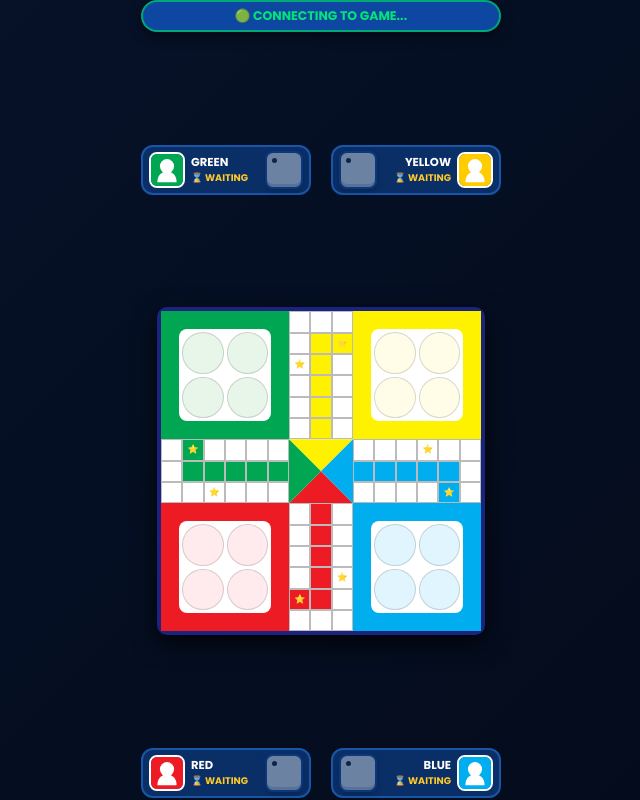
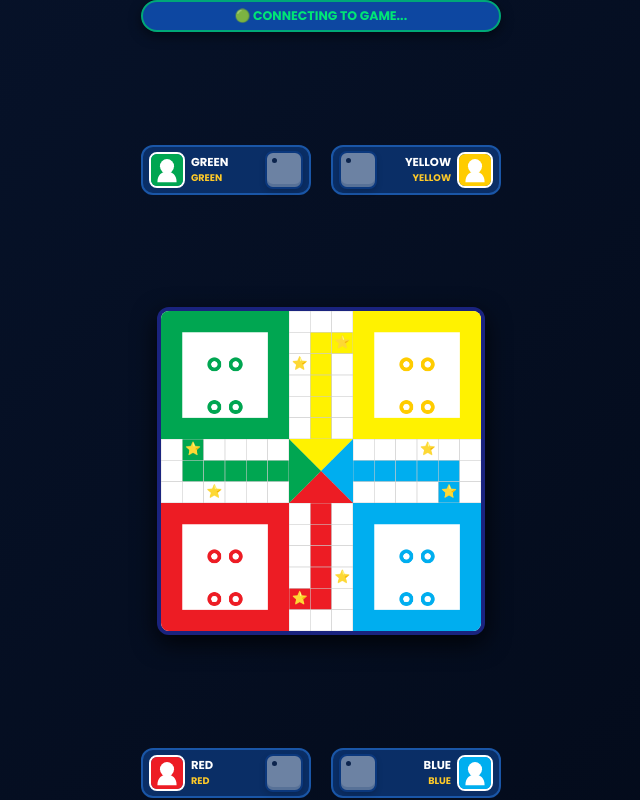
Before and after one commit to ftabhirams/ludomaniac, a website: page public/index.html in a window 1280 px wide. Shown: the whole page, without its empty margins (319-959 px from the left). Drawn offline with nearby package versions, Linux system fonts and the light colour scheme; no server answers.

Commit message:
Update index.html

```diff
--- a/public/index.html
+++ b/public/index.html
@@ -3,7 +3,7 @@
 <head>
   <meta charset="UTF-8">
   <meta name="viewport" content="width=device-width, initial-scale=1.0, maximum-scale=1.0, user-scalable=no, viewport-fit=cover">
-  <title>Tap In Ludo</title>
+  <title>Tap In Ludo Pro</title>
   <link href="https://fonts.googleapis.com/css2?family=Poppins:wght@500;700;800&display=swap" rel="stylesheet">
   <link rel="stylesheet" href="https://cdnjs.cloudflare.com/ajax/libs/font-awesome/6.4.0/css/all.min.css">
   <style>
@@ -45,9 +45,8 @@
 
     .player-details { display: flex; flex-direction: column; overflow: hidden; flex: 1; }
     .player-name { font-size: 0.72rem; font-weight: 700; white-space: nowrap; overflow: hidden; text-overflow: ellipsis; color: #fff; }
-    .status-subtext { font-size: 0.6rem; color: #ffca28; font-weight: 700; text-transform: uppercase; }
+    .color-label { font-size: 0.6rem; color: #ffca28; font-weight: 700; text-transform: uppercase; }
 
-    /* REAL 3D CUBE DIE */
     .card-dice {
       width: 38px; height: 38px; background: #ffffff; border-radius: 8px;
       border: 2px solid #0d47a1; box-shadow: inset 0 -3px 0 #cbd5e1, 0 3px 6px rgba(0,0,0,0.4);
@@ -72,53 +71,22 @@
       100% { transform: perspective(300px) rotateX(720deg) rotateY(360deg) scale(1); }
     }
 
-    /* RESPONSIVE BOARD */
-    .ludo-board {
-      width: min(90vw, 41vh); height: min(90vw, 41vh);
-      background: #fff; border: 4px solid #1a237e; border-radius: 10px;
-      display: grid; grid-template-columns: repeat(15, 1fr); grid-template-rows: repeat(15, 1fr);
-      box-shadow: 0 8px 24px rgba(0,0,0,0.8); position: relative;
+    /* CANVAS BOARD CONTAINER */
+    #canvas-container {
+      width: min(90vw, 41vh);
+      height: min(90vw, 41vh);
+      position: relative;
+      box-shadow: 0 8px 24px rgba(0,0,0,0.8);
+      border-radius: 12px;
+      overflow: hidden;
+      border: 4px solid #1a237e;
     }
 
-    .base { position: relative; display: flex; align-items: center; justify-content: center; z-index: 2; }
-    .base-green { grid-column: 1 / 7; grid-row: 1 / 7; background: #00a651; }
-    .base-yellow { grid-column: 10 / 16; grid-row: 1 / 7; background: #fff200; }
-    .base-red { grid-column: 1 / 7; grid-row: 10 / 16; background: #ed1c24; }
-    .base-blue { grid-column: 10 / 16; grid-row: 10 / 16; background: #00aeef; }
-
-    .base-white-box { width: 72%; height: 72%; background: #fff; border-radius: 8px; display: grid; grid-template-columns: 1fr 1fr; grid-template-rows: 1fr 1fr; padding: 3px; gap: 3px; }
-    .pawn-socket { border-radius: 50%; border: 1.5px solid rgba(0,0,0,0.15); display: flex; align-items: center; justify-content: center; position: relative; cursor: pointer; }
-    .socket-green { background: #e8f5e9; } .socket-yellow { background: #fffde7; } .socket-red { background: #ffebee; } .socket-blue { background: #e1f5fe; }
-
-    .center-home { grid-column: 7 / 10; grid-row: 7 / 10; background: #fff; position: relative; z-index: 2; display: flex; align-items: center; justify-content: center; overflow: hidden; }
-    .tri-top { position: absolute; top:0; left:0; width:100%; height:50%; background:#fff200; clip-path: polygon(0 0, 100% 0, 50% 100%); }
-    .tri-bottom { position: absolute; bottom:0; left:0; width:100%; height:50%; background:#ed1c24; clip-path: polygon(50% 0, 100% 100%, 0 100%); }
-    .tri-left { position: absolute; top:0; left:0; width:50%; height:100%; background:#00a651; clip-path: polygon(0 0, 100% 50%, 0 100%); }
-    .tri-right { position: absolute; top:0; right:0; width:50%; height:100%; background:#00aeef; clip-path: polygon(100% 0, 100% 100%, 0 50%); }
-
-    .center-finished-container { position: absolute; z-index: 10; width: 80%; height: 80%; display: flex; flex-wrap: wrap; align-items: center; justify-content: center; gap: 2px; }
-
-    .cell { border: 0.5px solid #bbb; background: #ffffff; display: flex; align-items: center; justify-content: center; position: relative; z-index: 1; }
-    .cell.path-green { background: #00a651 !important; } .cell.path-yellow { background: #fff200 !important; } .cell.path-red { background: #ed1c24 !important; } .cell.path-blue { background: #00aeef !important; }
-    .cell.star-cell::after { content: "⭐"; font-size: 0.55rem; }
-
-    /* 3D PIN PAWN & HOPPING ANIMATION */
-    .pin-pawn {
-      width: 14px; height: 18px; border-radius: 50% 50% 50% 0; transform: rotate(-45deg);
-      position: absolute; cursor: pointer; box-shadow: -2px 2px 4px rgba(0,0,0,0.5);
-      transition: all 0.12s ease-in-out; z-index: 20;
-    }
-    .pin-pawn::after { content: ""; width: 5px; height: 5px; border-radius: 50%; background: #fff; position: absolute; top: 3px; left: 3px; }
-    .pin-red { background: #ed1c24; border: 1.5px solid #900; }
-    .pin-green { background: #00a651; border: 1.5px solid #005000; }
-    .pin-yellow { background: #ffcc00; border: 1.5px solid #998000; }
-    .pin-blue { background: #00aeef; border: 1.5px solid #005599; }
-
-    .pin-pawn.hopping { animation: pawnHop 0.12s ease-in-out; }
-    @keyframes pawnHop {
-      0% { transform: rotate(-45deg) translateY(0); }
-      50% { transform: rotate(-45deg) translateY(-8px) scale(1.2); }
-      100% { transform: rotate(-45deg) translateY(0); }
+    #gameCanvas {
+      width: 100%;
+      height: 100%;
+      display: block;
+      background: #fff;
     }
 
     .btn-start-match { background: #ffca28; color: #121212; font-weight: 800; border: none; padding: 8px 22px; border-radius: 20px; font-size: 0.85rem; cursor: pointer; box-shadow: 0 4px 12px rgba(255,202,40,0.4); z-index: 10; }
@@ -147,7 +115,7 @@
       <div class="avatar-wrapper"><img id="img-green" class="avatar-img"></div>
       <div class="player-details">
         <span class="player-name" id="name-green">GREEN</span>
-        <span class="status-subtext" id="status-green">⌛ WAITING</span>
+        <span class="color-label">GREEN</span>
       </div>
       <div class="card-dice" id="dice-green" data-value="1">
         <div class="pip pip-1"></div><div class="pip pip-2"></div><div class="pip pip-3"></div>
@@ -165,23 +133,15 @@
       </div>
       <div class="player-details" style="text-align: right;">
         <span class="player-name" id="name-yellow">YELLOW</span>
-        <span class="status-subtext" id="status-yellow">⌛ WAITING</span>
+        <span class="color-label">YELLOW</span>
       </div>
       <div class="avatar-wrapper"><img id="img-yellow" class="avatar-img"></div>
     </div>
   </div>
 
-  <!-- 15x15 BOARD -->
-  <div class="ludo-board" id="board">
-    <div class="base base-green"><div class="base-white-box"><div class="pawn-socket socket-green" id="sock-green-0"></div><div class="pawn-socket socket-green" id="sock-green-1"></div><div class="pawn-socket socket-green" id="sock-green-2"></div><div class="pawn-socket socket-green" id="sock-green-3"></div></div></div>
-    <div class="base base-yellow"><div class="base-white-box"><div class="pawn-socket socket-yellow" id="sock-yellow-0"></div><div class="pawn-socket socket-yellow" id="sock-yellow-1"></div><div class="pawn-socket socket-yellow" id="sock-yellow-2"></div><div class="pawn-socket socket-yellow" id="sock-yellow-3"></div></div></div>
-    <div class="base base-red"><div class="base-white-box"><div class="pawn-socket socket-red" id="sock-red-0"></div><div class="pawn-socket socket-red" id="sock-red-1"></div><div class="pawn-socket socket-red" id="sock-red-2"></div><div class="pawn-socket socket-red" id="sock-red-3"></div></div></div>
-    <div class="base base-blue"><div class="base-white-box"><div class="pawn-socket socket-blue" id="sock-blue-0"></div><div class="pawn-socket socket-blue" id="sock-blue-1"></div><div class="pawn-socket socket-blue" id="sock-blue-2"></div><div class="pawn-socket socket-blue" id="sock-blue-3"></div></div></div>
-
-    <div class="center-home">
-      <div class="tri-top"></div><div class="tri-bottom"></div><div class="tri-left"></div><div class="tri-right"></div>
-      <div class="center-finished-container" id="center-finished-pawns"></div>
-    </div>
+  <!-- HTML5 CANVAS BOARD -->
+  <div id="canvas-container">
+    <canvas id="gameCanvas" width="600" height="600"></canvas>
   </div>
 
   <!-- BOTTOM HUDS -->
@@ -191,7 +151,7 @@
       <div class="avatar-wrapper"><img id="img-red" class="avatar-img"></div>
       <div class="player-details">
         <span class="player-name" id="name-red">RED</span>
-        <span class="status-subtext" id="status-red">⌛ WAITING</span>
+        <span class="color-label">RED</span>
       </div>
       <div class="card-dice" id="dice-red" data-value="1">
         <div class="pip pip-1"></div><div class="pip pip-2"></div><div class="pip pip-3"></div>
@@ -209,7 +169,7 @@
       </div>
       <div class="player-details" style="text-align: right;">
         <span class="player-name" id="name-blue">BLUE</span>
-        <span class="status-subtext" id="status-blue">⌛ WAITING</span>
+        <span class="color-label">BLUE</span>
       </div>
       <div class="avatar-wrapper"><img id="img-blue" class="avatar-img"></div>
     </div>
@@ -231,53 +191,137 @@
       if (img) img.src = defaultAvatarSvg(c);
     });
 
-    const board = document.getElementById('board');
-    const cells = {};
+    // CANVAS ENGINE & PATH MAPS
+    const canvas = document.getElementById('gameCanvas');
+    const ctx = canvas.getContext('2d');
+    const SIZE = 600;
+    const CELL = SIZE / 15; // 40px per grid cell
 
     const CIRCUIT = [
-      [14,7],[13,7],[12,7],[11,7],[10,7],[9,6],[9,5],[9,4],[9,3],[9,2],[9,1],[8,1],[7,1],
-      [7,2],[7,3],[7,4],[7,5],[7,6],[6,7],[5,7],[4,7],[3,7],[2,7],[1,7],[1,8],[1,9],
-      [2,9],[3,9],[4,9],[5,9],[6,9],[7,10],[7,11],[7,12],[7,13],[7,14],[7,15],[8,15],[9,15],
-      [9,14],[9,13],[9,12],[9,11],[9,10],[10,9],[11,9],[12,9],[13,9],[14,9],[15,9],[15,8],[15,7]
+      [13,6],[12,6],[11,6],[10,6],[9,6],[8,5],[8,4],[8,3],[8,2],[8,1],[8,0],[7,0],[6,0],
+      [6,1],[6,2],[6,3],[6,4],[6,5],[5,6],[4,6],[3,6],[2,6],[1,6],[0,6],[0,7],[0,8],
+      [1,8],[2,8],[3,8],[4,8],[5,8],[6,9],[6,10],[6,11],[6,12],[6,13],[6,14],[7,14],[8,14],
+      [8,13],[8,12],[8,11],[8,10],[8,9],[9,8],[10,8],[11,8],[12,8],[13,8],[14,8],[14,7],[14,6]
     ];
 
     const COLOR_OFFSETS = {
-      RED: { startIdx: 0, homeStretch: [[14,8],[13,8],[12,8],[11,8],[10,8],[8,8]] },
-      GREEN: { startIdx: 13, homeStretch: [[8,2],[8,3],[8,4],[8,5],[8,6],[8,8]] },
-      YELLOW: { startIdx: 26, homeStretch: [[2,8],[3,8],[4,8],[5,8],[6,8],[8,8]] },
-      BLUE: { startIdx: 39, homeStretch: [[8,14],[8,13],[8,12],[8,11],[8,10],[8,8]] }
+      RED: { startIdx: 0, homeStretch: [[13,7],[12,7],[11,7],[10,7],[9,7],[7,7]], baseSockets: [[11,2],[11,3],[13,2],[13,3]] },
+      GREEN: { startIdx: 13, homeStretch: [[7,1],[7,2],[7,3],[7,4],[7,5],[7,7]], baseSockets: [[2,2],[2,3],[4,2],[4,3]] },
+      YELLOW: { startIdx: 26, homeStretch: [[1,7],[2,7],[3,7],[4,7],[5,7],[7,7]], baseSockets: [[2,11],[2,12],[4,11],[4,12]] },
+      BLUE: { startIdx: 39, homeStretch: [[7,13],[7,12],[7,11],[7,10],[7,9],[7,7]], baseSockets: [[11,11],[11,12],[13,11],[13,12]] }
     };
 
-    const STAR_CELL_COORDS = ['13_9', '3_7', '7_13', '9_3', '14_7', '7_2', '2_9', '9_14'];
+    const STAR_TILES = [[12,8], [2,6], [6,12], [8,2], [13,6], [6,1], [1,8], [8,13]];
 
-    function initGridCells() {
-      for (let r = 1; r <= 15; r++) {
-        for (let c = 1; c <= 15; c++) {
-          if ((r <= 6 && c <= 6) || (r <= 6 && c >= 10) || (r >= 10 && c <= 6) || (r >= 10 && c >= 10) || (r >= 7 && r <= 9 && c >= 7 && c <= 9)) continue;
+    let gameStatePlayers = [];
 
-          const cell = document.createElement('div');
-          cell.className = 'cell';
-          cell.style.gridRow = r; cell.style.gridColumn = c;
+    function drawBoard() {
+      ctx.clearRect(0, 0, SIZE, SIZE);
 
-          if (r === 14 && c === 7) cell.classList.add('path-red');
-          if (r === 7 && c === 2) cell.classList.add('path-green');
-          if (r === 2 && c === 9) cell.classList.add('path-yellow');
-          if (r === 9 && c === 14) cell.classList.add('path-blue');
-          if ((r === 8 && c >= 2 && c <= 6)) cell.classList.add('path-green');
-          if ((c === 8 && r >= 2 && r <= 6)) cell.classList.add('path-yellow');
-          if ((r === 8 && c >= 10 && c <= 14)) cell.classList.add('path-blue');
-          if ((c === 8 && r >= 10 && r <= 14)) cell.classList.add('path-red');
+      // Draw Grid Cells
+      ctx.strokeStyle = '#cccccc';
+      ctx.lineWidth = 1;
+      for (let r = 0; r < 15; r++) {
+        for (let c = 0; c < 15; c++) {
+          ctx.fillStyle = '#ffffff';
+          // Color Home Stretches & Starts
+          if (r === 13 && c === 6) ctx.fillStyle = '#ed1c24';
+          if (r === 6 && c === 1) ctx.fillStyle = '#00a651';
+          if (r === 1 && c === 8) ctx.fillStyle = '#fff200';
+          if (r === 8 && c === 13) ctx.fillStyle = '#00aeef';
 
-          if (STAR_CELL_COORDS.includes(`${r}_${c}`)) cell.classList.add('star-cell');
+          if (r === 7 && c >= 1 && c <= 5) ctx.fillStyle = '#00a651';
+          if (c === 7 && r >= 1 && r <= 5) ctx.fillStyle = '#fff200';
+          if (r === 7 && c >= 9 && c <= 13) ctx.fillStyle = '#00aeef';
+          if (c === 7 && r >= 9 && r <= 13) ctx.fillStyle = '#ed1c24';
 
-          board.appendChild(cell);
-          cells[`${r}_${c}`] = cell;
+          ctx.fillRect(c * CELL, r * CELL, CELL, CELL);
+          ctx.strokeRect(c * CELL, r * CELL, CELL, CELL);
         }
       }
+
+      // Draw Bases
+      drawBase(0, 0, '#00a651'); // Green
+      drawBase(9 * CELL, 0, '#fff200'); // Yellow
+      drawBase(0, 9 * CELL, '#ed1c24'); // Red
+      drawBase(9 * CELL, 9 * CELL, '#00aeef'); // Blue
+
+      // Draw Center Triangles
+      ctx.beginPath(); ctx.moveTo(6*CELL, 6*CELL); ctx.lineTo(9*CELL, 6*CELL); ctx.lineTo(7.5*CELL, 7.5*CELL); ctx.fillStyle='#fff200'; ctx.fill();
+      ctx.beginPath(); ctx.moveTo(9*CELL, 6*CELL); ctx.lineTo(9*CELL, 9*CELL); ctx.lineTo(7.5*CELL, 7.5*CELL); ctx.fillStyle='#00aeef'; ctx.fill();
+      ctx.beginPath(); ctx.moveTo(9*CELL, 9*CELL); ctx.lineTo(6*CELL, 9*CELL); ctx.lineTo(7.5*CELL, 7.5*CELL); ctx.fillStyle='#ed1c24'; ctx.fill();
+      ctx.beginPath(); ctx.moveTo(6*CELL, 9*CELL); ctx.lineTo(6*CELL, 6*CELL); ctx.lineTo(7.5*CELL, 7.5*CELL); ctx.fillStyle='#00a651'; ctx.fill();
+
+      // Draw Stars
+      ctx.fillStyle = '#ffca28';
+      ctx.font = `${CELL * 0.6}px Poppins`;
+      ctx.textAlign = 'center';
+      ctx.textBaseline = 'middle';
+      STAR_TILES.forEach(([r, c]) => {
+        ctx.fillText('⭐', c * CELL + CELL / 2, r * CELL + CELL / 2);
+      });
+
+      // Draw Pawns
+      drawPawns();
     }
-    initGridCells();
 
-    function getCoords(color, pos) {
+    function drawBase(x, y, color) {
+      ctx.fillStyle = color;
+      ctx.fillRect(x, y, 6 * CELL, 6 * CELL);
+      ctx.fillStyle = '#ffffff';
+      ctx.fillRect(x + CELL, y + CELL, 4 * CELL, 4 * CELL);
+    }
+
+    function drawPawns() {
+      // Draw default sockets & pawns
+      ['RED', 'GREEN', 'YELLOW', 'BLUE'].forEach(color => {
+        const sockets = COLOR_OFFSETS[color].baseSockets;
+        const player = gameStatePlayers.find(p => p.color === color);
+
+        sockets.forEach(([r, c], idx) => {
+          ctx.beginPath();
+          ctx.arc(c * CELL + CELL / 2, r * CELL + CELL / 2, CELL * 0.3, 0, Math.PI * 2);
+          ctx.fillStyle = color === 'RED' ? '#ffebee' : color === 'GREEN' ? '#e8f5e9' : color === 'YELLOW' ? '#fffde7' : '#e1f5fe';
+          ctx.fill();
+          ctx.strokeStyle = '#cccccc';
+          ctx.stroke();
+
+          // Render pawn if inside base (pos 0) or default unjoined
+          const pos = player ? player.tokens[idx] : 0;
+          if (pos === 0) {
+            renderPawnCircle(r, c, color);
+          }
+        });
+
+        if (player) {
+          player.tokens.forEach((pos, idx) => {
+            if (pos > 0) {
+              const coords = getTileCoords(color, pos);
+              if (coords) renderPawnCircle(coords[0], coords[1], color);
+            }
+          });
+        }
+      });
+    }
+
+    function renderPawnCircle(r, c, color) {
+      const hex = color === 'RED' ? '#ed1c24' : color === 'GREEN' ? '#00a651' : color === 'YELLOW' ? '#ffcc00' : '#00aeef';
+      ctx.beginPath();
+      ctx.arc(c * CELL + CELL / 2, r * CELL + CELL / 2, CELL * 0.35, 0, Math.PI * 2);
+      ctx.fillStyle = hex;
+      ctx.fill();
+      ctx.lineWidth = 2;
+      ctx.strokeStyle = '#ffffff';
+      ctx.stroke();
+
+      // Inner Pin Highlight
+      ctx.beginPath();
+      ctx.arc(c * CELL + CELL / 2, r * CELL + CELL / 2, CELL * 0.15, 0, Math.PI * 2);
+      ctx.fillStyle = '#ffffff';
+      ctx.fill();
+    }
+
+    function getTileCoords(color, pos) {
       if (pos === 0) return null;
       const offset = COLOR_OFFSETS[color].startIdx;
       if (pos <= 51) {
@@ -285,9 +329,39 @@
         return CIRCUIT[circuitIdx];
       } else {
         const homeIdx = pos - 52;
-        return COLOR_OFFSETS[color].homeStretch[homeIdx] || [8,8];
+        return COLOR_OFFSETS[color].homeStretch[homeIdx] || [7,7];
       }
     }
+
+    // CANVAS CLICK INTERACTION
+    canvas.addEventListener('click', (e) => {
+      const rect = canvas.getBoundingClientRect();
+      const scale = SIZE / rect.width;
+      const clickX = (e.clientX - rect.left) * scale;
+      const clickY = (e.clientY - rect.top) * scale;
+
+      const clickCol = Math.floor(clickX / CELL);
+      const clickRow = Math.floor(clickY / CELL);
+
+      const me = gameStatePlayers.find(p => p.id === socket.id);
+      if (!me) return;
+
+      // Check which of 'me's tokens was clicked
+      me.tokens.forEach((pos, idx) => {
+        let tokenR, tokenC;
+        if (pos === 0) {
+          [tokenR, tokenC] = COLOR_OFFSETS[me.color].baseSockets[idx];
+        } else {
+          const coords = getTileCoords(me.color, pos);
+          if (coords) [tokenR, tokenC] = coords;
+        }
+
+        if (tokenR === clickRow && tokenC === clickCol) {
+          playSFX('move');
+          socket.emit('moveToken', { room: myRoom, tokenIndex: idx });
+        }
+      });
+    });
 
     const audioCtx = new (window.AudioContext || window.webkitAudioContext)();
     function playSFX(type) {
@@ -333,67 +407,13 @@
     const btnStartMatchTrigger = document.getElementById('btn-start-match-trigger');
 
     socket.on('updateGameState', ({ players, currentTurnColor, diceValue, isStarted, isHost, winners }) => {
-      renderFullBoardState(players, currentTurnColor, isStarted, isHost);
-    });
+      gameStatePlayers = players;
+      drawBoard();
 
-    socket.on('tokenMovedStep', async ({ playerColor, tokenIndex, oldPos, newPos, players, currentTurnColor, winners }) => {
-      // ANIMATE STEP-BY-STEP HOPPING
-      if (oldPos > 0 && newPos > oldPos) {
-        for (let p = oldPos + 1; p <= newPos; p++) {
-          playSFX('move');
-          renderSingleStep(playerColor, tokenIndex, p);
-          await new Promise(res => setTimeout(res, 140));
-        }
-      }
-      renderFullBoardState(players, currentTurnColor, true, false);
-      if (winners && winners.length > 0) renderLeaderboard(winners);
-    });
-
-    function renderSingleStep(color, tokenIdx, pos) {
-      const colorLower = color.toLowerCase();
-      let pawnEl = document.getElementById(`pawn_${color}_${tokenIdx}`);
-      if (!pawnEl) {
-        pawnEl = document.createElement('div');
-        pawnEl.id = `pawn_${color}_${tokenIdx}`;
-        pawnEl.className = `pin-pawn pin-${colorLower}`;
-      }
-      pawnEl.classList.add('hopping');
-      setTimeout(() => pawnEl.classList.remove('hopping'), 120);
-
-      const coords = getCoords(color, pos);
-      if (coords) {
-        if (pos === 57) {
-          document.getElementById('center-finished-pawns').appendChild(pawnEl);
-        } else {
-          const targetCell = cells[`${coords[0]}_${coords[1]}`];
-          if (targetCell) targetCell.appendChild(pawnEl);
-        }
-      }
-    }
-
-    function renderFullBoardState(players, currentTurnColor, isStarted, isHost) {
-      document.querySelectorAll('.pin-pawn').forEach(p => p.remove());
-
-      // ALWAYS RENDER INITIAL 4 PAWNS IN SOCKETS FOR ALL 4 COLORS
       ['green', 'yellow', 'red', 'blue'].forEach(c => {
         document.getElementById(`name-${c}`).innerText = 'Waiting...';
-        document.getElementById(`status-${c}`).innerText = '⌛ WAITING';
-        document.getElementById(`status-${c}`).style.color = '#ffca28';
         document.getElementById(`card-${c}`).classList.remove('active-turn');
         document.getElementById(`you-${c}`).style.display = 'none';
-
-        for (let i = 0; i < 4; i++) {
-          const socketEl = document.getElementById(`sock-${c}-${i}`);
-          if (socketEl && !socketEl.querySelector('.pin-pawn')) {
-            const pawnEl = document.createElement('div');
-            pawnEl.id = `pawn_${c.toUpperCase()}_${i}`;
-            pawnEl.className = `pin-pawn pin-${c}`;
-            const clickHandler = () => socket.emit('moveToken', { room: myRoom, tokenIndex: i });
-            socketEl.onclick = clickHandler;
-            pawnEl.onclick = clickHandler;
-            socketEl.appendChild(pawnEl);
-          }
-        }
       });
 
       if (isHost && !isStarted && players.length >= 2) {
@@ -407,10 +427,7 @@
       players.forEach(p => {
         const colorLower = p.color.toLowerCase();
         document.getElementById(`name-${colorLower}`).innerText = p.name;
-        document.getElementById(`status-${colorLower}`).innerText = '🟢 ONLINE';
-        document.getElementById(`status-${colorLower}`).style.color = '#00e676';
 
-        // DISPLAY "⭐ YOU" BADGE FOR YOUR OWN CARD
         if (p.id === socket.id) {
           document.getElementById(`you-${colorLower}`).style.display = 'block';
         }
@@ -425,38 +442,6 @@
           document.getElementById(`card-${colorLower}`).classList.add('active-turn');
           activePlayerName = p.name;
         }
-
-        p.tokens.forEach((pos, idx) => {
-          let pawnEl = document.getElementById(`pawn_${p.color}_${idx}`);
-          if (!pawnEl) {
-            pawnEl = document.createElement('div');
-            pawnEl.id = `pawn_${p.color}_${idx}`;
-            pawnEl.className = `pin-pawn pin-${colorLower}`;
-          }
-
-          const handleTokenClick = () => {
-            playSFX('move');
-            socket.emit('moveToken', { room: myRoom, tokenIndex: idx });
-          };
-
-          pawnEl.onclick = handleTokenClick;
-
-          if (pos === 0) {
-            const socketEl = document.getElementById(`sock-${colorLower}-${idx}`);
-            if (socketEl) {
-              socketEl.onclick = handleTokenClick;
-              socketEl.appendChild(pawnEl);
-            }
-          } else if (pos === 57) {
-            document.getElementById('center-finished-pawns').appendChild(pawnEl);
-          } else {
-            const coords = getCoords(p.color, pos);
-            if (coords) {
-              const targetCell = cells[`${coords[0]}_${coords[1]}`];
-              if (targetCell) targetCell.appendChild(pawnEl);
-            }
-          }
-        });
       });
 
       const banner = document.getElementById('status-banner');
@@ -467,7 +452,22 @@
       } else {
         banner.innerHTML = `🎲 <strong>${activePlayerName}'S TURN (${currentTurnColor})</strong> - TAP YOUR DICE!`;
       }
-    }
+    });
+
+    socket.on('tokenMovedStep', async ({ playerColor, tokenIndex, oldPos, newPos, players, currentTurnColor, winners }) => {
+      gameStatePlayers = players;
+      if (oldPos > 0 && newPos > oldPos) {
+        for (let p = oldPos + 1; p <= newPos; p++) {
+          playSFX('move');
+          const player = gameStatePlayers.find(pl => pl.color === playerColor);
+          if (player) player.tokens[tokenIndex] = p;
+          drawBoard();
+          await new Promise(res => setTimeout(res, 140));
+        }
+      }
+      gameStatePlayers = players;
+      drawBoard();
+    });
 
     btnStartMatchTrigger.onclick = () => {
       socket.emit('startMatch', { room: myRoom });
@@ -505,22 +505,10 @@
       document.getElementById('status-banner').innerHTML = `🎲 <strong>${rollerName} rolled a ${diceValue}!</strong> Tap a pawn to move.`;
     });
 
-    function renderLeaderboard(winners) {
-      const list = document.getElementById('leaderboard-list');
-      list.innerHTML = `<h3 style="text-align:center; margin-bottom:8px;">🏆 LEADERBOARD</h3>`;
-      winners.forEach(w => {
-        const medal = w.rank === 1 ? '🥇' : w.rank === 2 ? '🥈' : '🥉';
-        list.innerHTML += `<div style="padding:4px 0; border-bottom:1px solid #1a56a7;">${medal} Rank ${w.rank}: <strong>${w.name} (${w.color})</strong></div>`;
-      });
-    }
-
-    socket.on('playerRankFinished', ({ name, color, rank }) => {
-      playSFX('win');
-      alert(`🏆 ${name} (${color}) finished in Rank #${rank}! Match continues for next positions.`);
-    });
-
     socket.on('gameWon', ({ winnerName, winnerColor }) => {
       playSFX('win');
+      document.getElementById('winner-title').innerText = `${winnerName} WON!`;
+      document.getElementById('winner-subtext').innerText = `${winnerColor} team dominated the board!`;
       document.getElementById('victory-modal').classList.add('active');
     });
 
@@ -528,6 +516,9 @@
       document.querySelectorAll('.card-dice').forEach(d => d.classList.remove('tumbling'));
       alert(msg);
     });
+
+    // Initial Board Render
+    drawBoard();
   </script>
 </body>
 </html>
```
